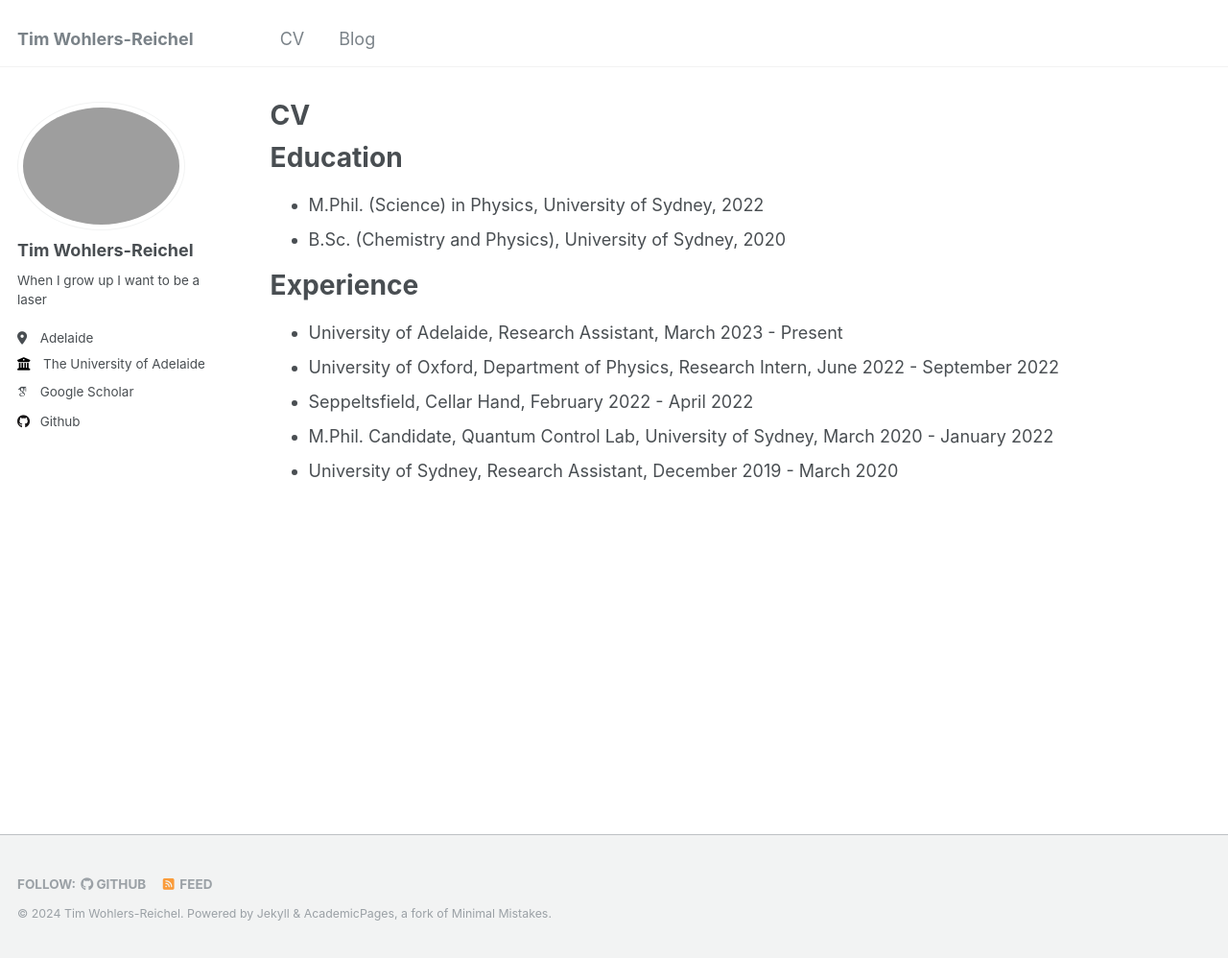
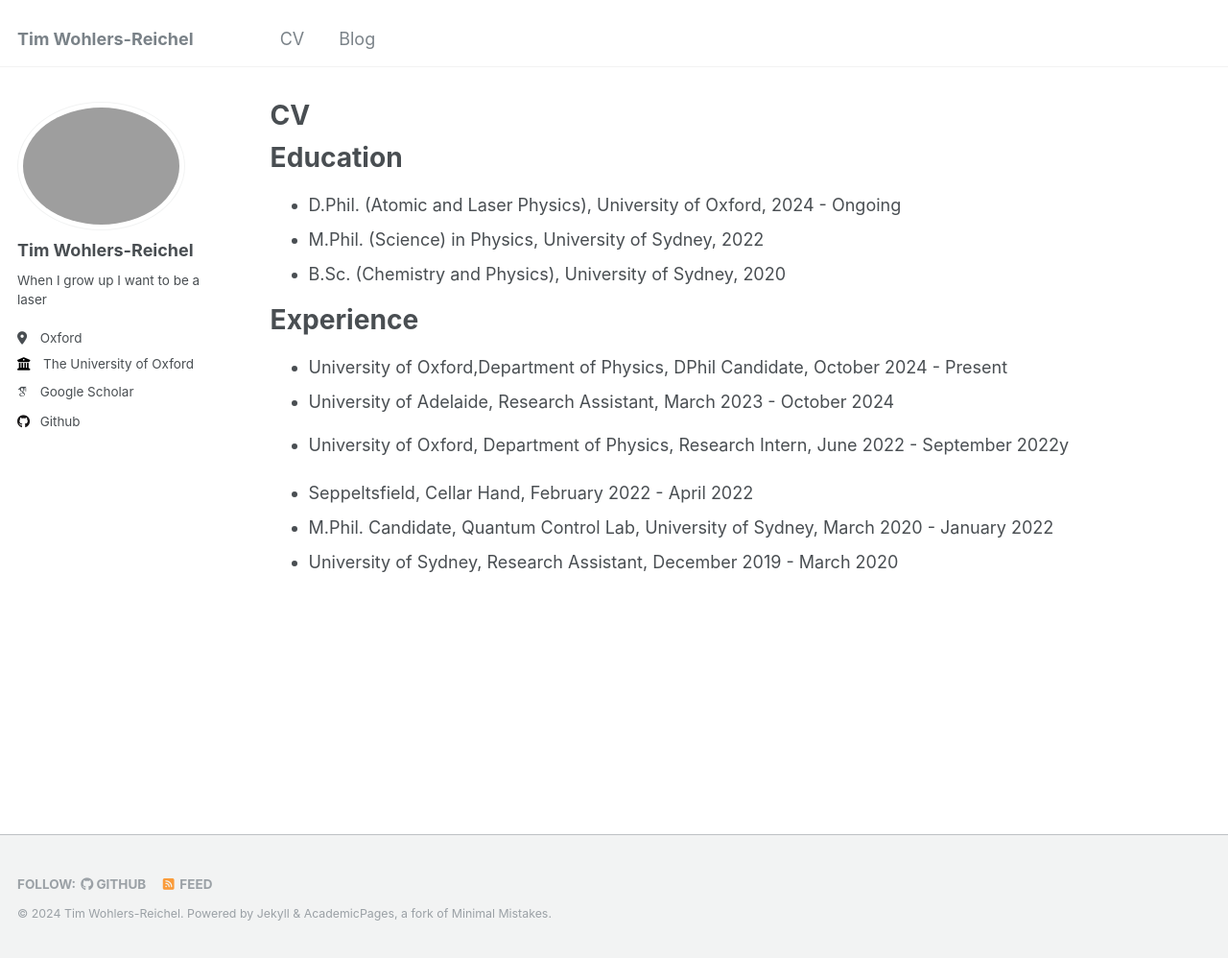
Before and after one commit to timfwr/timfwr.github.io, a Jekyll site: the page built from _pages/cv.md, in a window 1280 px wide and 998 px high. Shown: the whole window at 96% size. Built offline with Jekyll 4.4.1, drawn with Linux system fonts in a browser that asks for light colours; some web fonts are replaced.

Commit message:
updated to Oxon

```diff
--- a/_config.yml
+++ b/_config.yml
@@ -25,8 +25,8 @@ author:
   name             : "Tim Wohlers-Reichel"
   pronouns         : # example: "she/her"
   bio              : "When I grow up I want to be a laser"
-  location         : "Adelaide"
-  employer         : "The University of Adelaide"
+  location         : "Oxford"
+  employer         : "The University of Oxford"
   uri              : # URL
   email            : # "none@example.org"
 
--- a/_pages/cv.md
+++ b/_pages/cv.md
@@ -11,13 +11,16 @@ redirect_from:
 
 Education
 ======
+* D.Phil. (Atomic and Laser Physics), University of Oxford, 2024 - Ongoing
 * M.Phil. (Science) in Physics, University of Sydney, 2022
 * B.Sc. (Chemistry and Physics), University of Sydney, 2020
 
 Experience
 ======
-* University of Adelaide, Research Assistant, March 2023 - Present
-* University of Oxford, Department of Physics, Research Intern, June 2022 - September 2022
+* University of Oxford,Department of Physics, DPhil Candidate, October 2024 - Present
+* University of Adelaide, Research Assistant, March 2023 - October 2024
+* University of Oxford, Department of Physics, Research Intern, June 2022 - September 2022y
+
 * Seppeltsfield, Cellar Hand, February 2022 - April 2022
 * M.Phil. Candidate, Quantum Control Lab, University of Sydney, March 2020 - January 2022
 * University of Sydney, Research Assistant, December 2019 - March 2020
```
